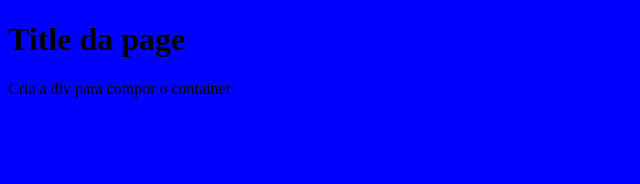
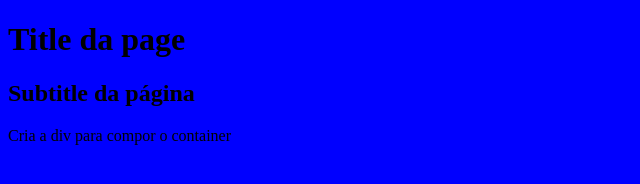
Before and after one commit to erikatech/trainning-git, a plain HTML site: page index.html in a window 1280 px wide. Shown: the whole page, without its empty margins (0-640 px from the left). Drawn offline with Linux system fonts and the light colour scheme.

Commit message:
subtitulo da página

```diff
--- a/index.html
+++ b/index.html
@@ -9,6 +9,7 @@
 </head>
 <body>
     <h1>Title da page</h1>
+    <h2>Subtitle da página</h2>
     <div>Cria a div para compor o container</div>
 </body>
 </html>
```
